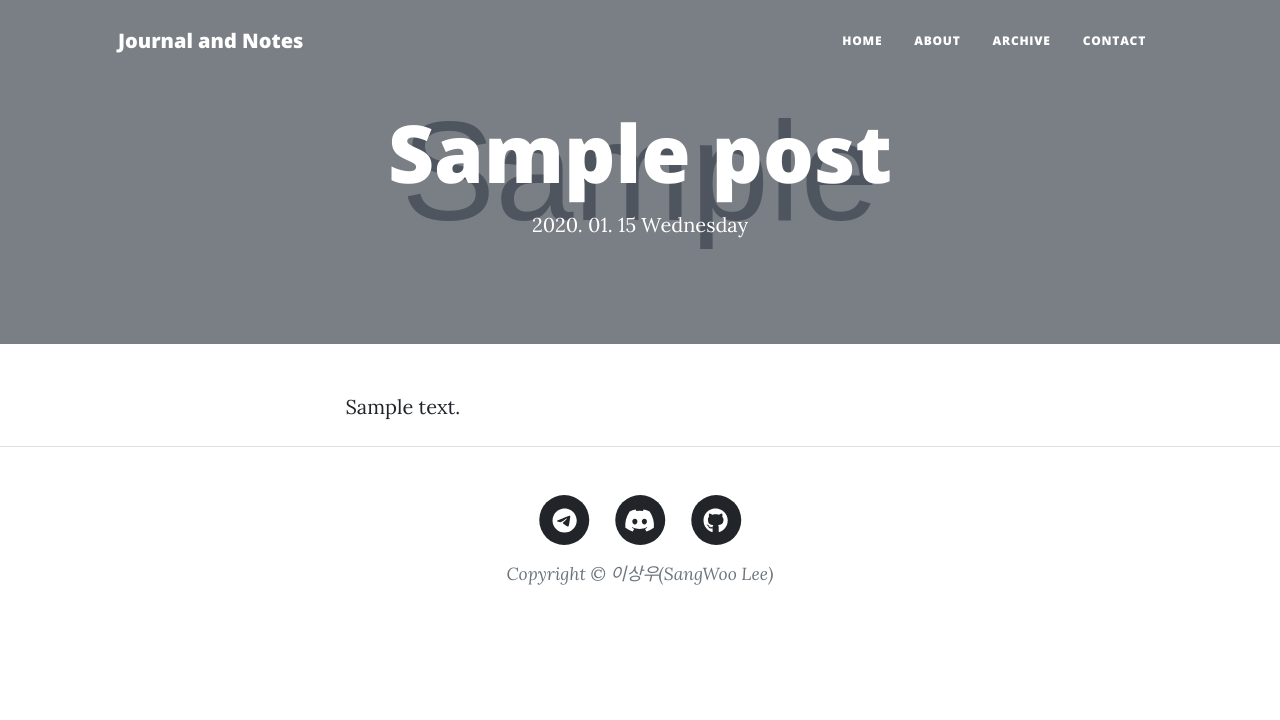
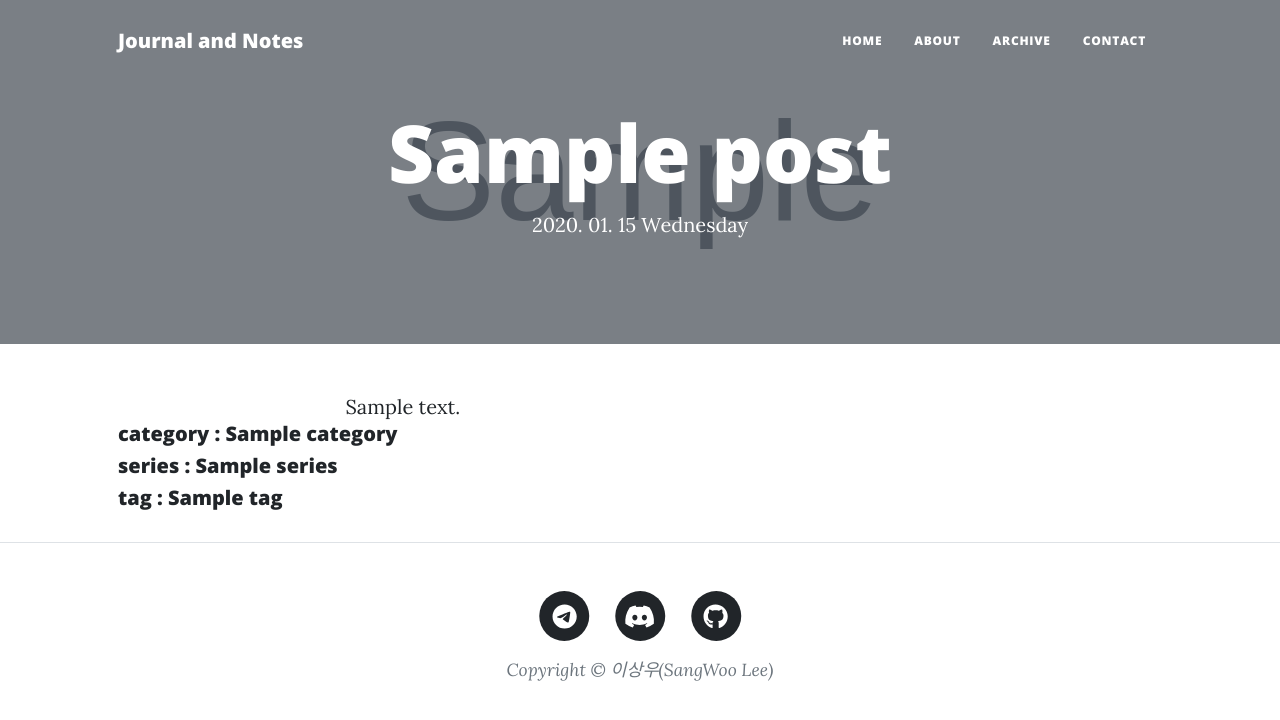
Before and after one commit to s4ngwoo/Blog, a Django app: template templates/post.html in a window 1280 px wide. Shown: the top 720 px of the page. Run offline with Django 4.2, Linux system fonts and the light colour scheme; the template is opened without the code that fills it: most values are stand-ins (such as "Sample title", 1, 10 or a date in 2020); grey boxes marked "Sample" are stand-in pictures; some libraries are stand-ins or nearby versions.

Commit message:
add flow for 'category', 'series', 'tag'.

```diff
--- a/templates/post.html
+++ b/templates/post.html
@@ -5,7 +5,7 @@
     {% if post.head_image %}
         {{ post.head_image.url }}
     {% else %}
-    https://picsum.photos/seed/{{ post.post_pk }}/1600/800
+    https://picsum.photos/seed/{{ post.id }}/1600/800
     {% endif %}
 {% endblock %}
 
@@ -28,6 +28,15 @@
                     <div class="col-md-10 col-lg-8 col-xl-7">
 {{ post.content }}
                     </div>
+{% if post.category %}
+<h5>category : {{ post.category }}</h5>
+{% endif %}
+{% if post.series %}
+<h5>series : {{ post.series }}</h5>
+{% endif %}
+{% if post.tag %}
+<h5>tag : {{ post.tag }}</h5>
+{% endif %}
                 </div>
             </div>
         </article>
```
